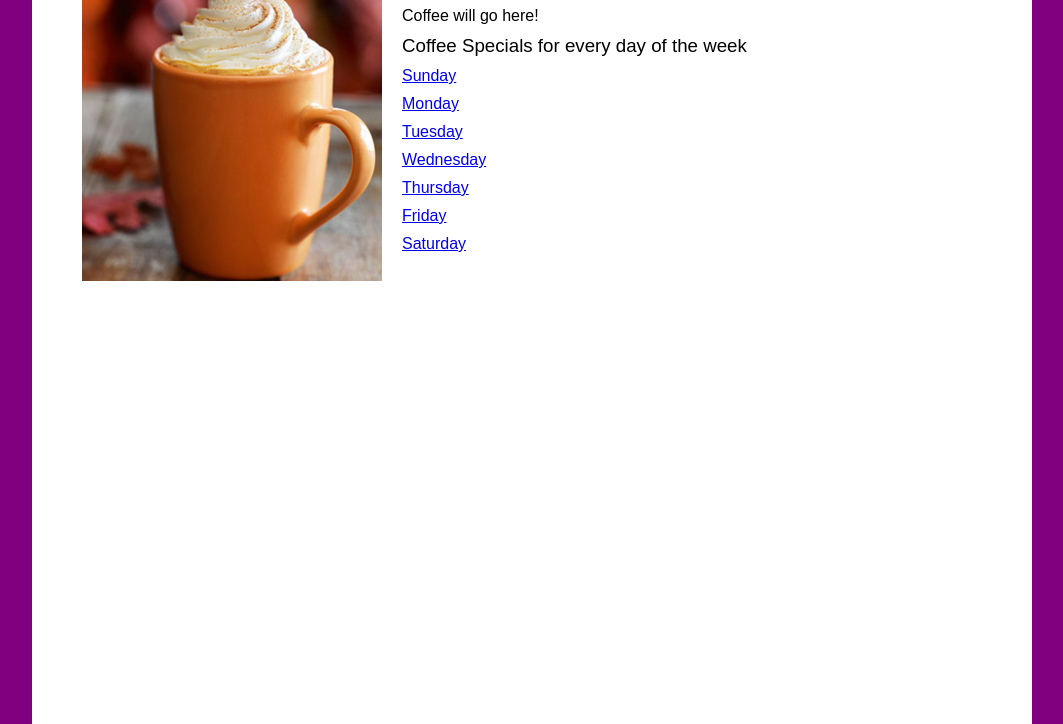
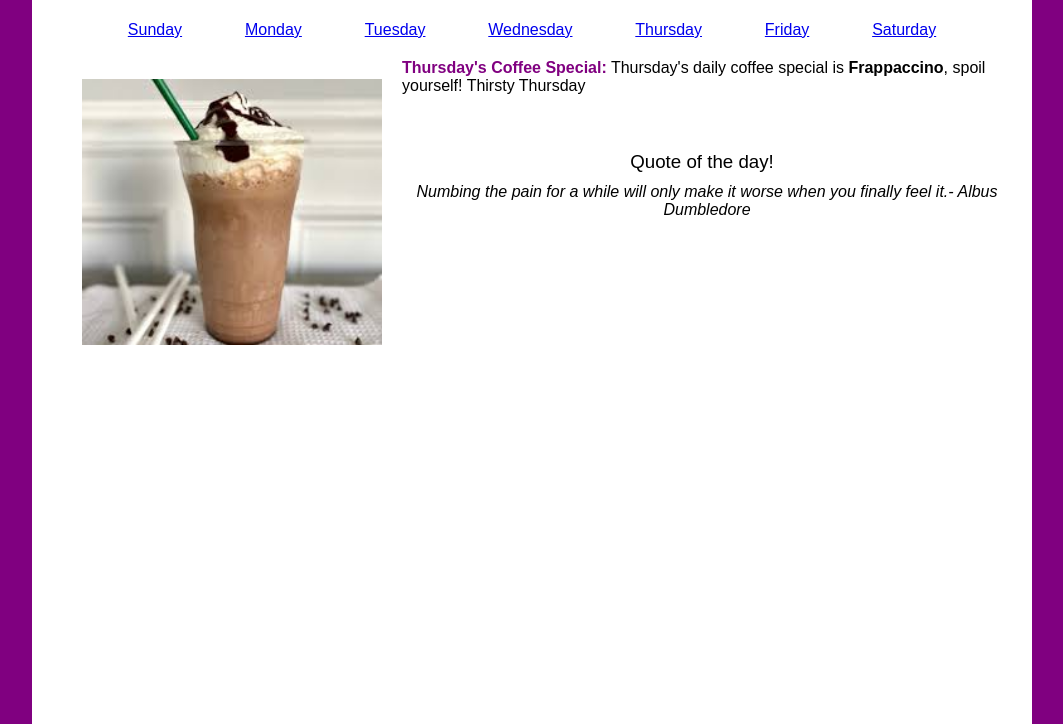
Before and after one commit to jamesssd/DailyGrind, a plain HTML site: page test.html in a window 1280 px wide. Shown: the part 116-840 px from the top of the page, without its empty margins (108-1171 px from the left). Drawn offline with Linux system fonts and the light colour scheme; a web font is replaced by a local one.

Commit message:
Final Project

```diff
--- a/CSS/style.css
+++ b/CSS/style.css
@@ -42,3 +42,13 @@ nav ul li
 nav a:hover{
 	text-decoration: none;
 }
+
+h3{
+	text-align: center;
+
+}
+#quotes{
+	font-style: italic;
+	font-size: medium;
+	text-align: center;
+}
--- a/JS/script.js
+++ b/JS/script.js
@@ -1,13 +1,12 @@
 /*
-Day of week - day
+What we need to change:
+Day of Week - day
 Coffee Name - name
 Coffee Pic - pic
 Alt tag - alt
 Coffee Description - desc
 Color for coffee - color
 */
-
-
 
 let myDate = new Date();
 let myDay = "";
@@ -16,32 +15,92 @@ let coffee = "";
 const queryString = window.location.search;
 const urlParams = new URLSearchParams(queryString);
 
-
-if(urlParams.has('day')){ //use query string
-    myDay= urlParams.get('day');
-    myDay= parseInt(myDay);
-}else{//use date object
+if(urlParams.has('day')){//Use querry string
+    myDay = urlParams.get('day');
+    myDay = parseInt(myDay);
+}else{//Use date object
     myDay = myDate.getDay();
 }
 
 function coffeeTemplate(coffee){
     let myReturn = "";
 
-
-    myReturn =
-    `
-    <p>
-    <img src="${coffee.pic}" alt="Our ${coffee.alt}" id="coffee" />
-    <strong id= "coffeeHighlight" class="feature">${coffee.day}'s Coffee Special:</strong> ${coffee.day}'s daily coffee special is <strong id= "coffeeHighlight">${coffee.name}</strong>,
-    ${coffee.desc}
-    </p>
+    myReturn = `
+        <p>
+            <img src="${coffee.pic}" alt=" ${coffee.alt}" id="coffee" />
+            <strong id="coffee-highlight" class="feature">${coffee.day}'s Coffee Special:</strong> ${coffee.day}'s daily coffee special is <strong>${coffee.name}</strong>, ${coffee.desc}
+        </p>
     `;
 
     return myReturn;
 
 }
 
+
+let showText = [
+    "Anyone who has ever made anything of importance was disciplined. - Andrew Hendrixson",
+
+    "Do not spend time beating on a wall, hoping to transform it into a door. - Coco Chanel",
+
+    "Creativity is intelligence having fun. - Albert Einstein",
+
+    "Optimism is the one quality more associated with success and happiness than any other. - Brian Tracy",
+
+    "Always keep your eyes open. Keep watching. Because whatever you see can inspire you. - Grace Coddington",
+
+    "What you get by achieving your goals is not as important as what you become by achieving your goals. - Henry David Thoreau",
+
+    "If the plan does not work, change the plan, but never the goal.",
+
+    "I destroy my enemies when I make them my friends. - Abraham Lincoln",
+
+    "Do not live the same year 75 times and call it a life.- Robin Sharma",
+
+    "You cannot save people, you can just love them.- Ana\ï s Nin",
+
+    "It was not raining when Noah built the ark.- Howard Ruff",
+
+    "Take your dreams seriously.",
+
+    "There is no way to happiness. Happiness is the way. - Thich Nhat Hanh",
+
+    "Holding onto anger is like drinking poison and expecting the other person to die.",
+
+    "Champions keep playing until they get it right. - Billie Jean King",
+
+    "You will succeed because most people are lazy. - Shahir Zag",
+
+    "Genius is 1% inspiration, 99% perspiration. - Thomas Edison",
+
+    "A comfort zone is a beautiful place, but nothing ever grows there.",
+
+    "You must be the change you wish to see in the world. - Mahatma Gandhi",
+
+    "Numbing the pain for a while will only make it worse when you finally feel it.- Albus Dumbledore",
+
+    "Do it with passion, or not at all. - Rosa Nouchette Carey"
+];
+
+let randomQuote = Math.floor(Math.random() * (showText.length));
+
+function text(){
+
+    document.getElementById("quotes").innerHTML = showText[randomQuote];
+}
+
 switch(myDay){
+    case 0:
+        today = "Sunday";
+        coffee = {
+            color: "Brown",
+            name: "Drip",
+            pic: "Images/drip.jpg",
+            day: "Sunday",
+            alt: "A pic of drip Coffee",
+            desc: `some days you just need drip!`
+        };
+        break;
+
     case 1:
         today = "Monday";
         coffee = {
@@ -57,7 +116,7 @@ switch(myDay){
     case 2:
         today = "Tuesday";
         coffee = {
-            color: "yellow",
+            color: "red",
             name: "Caramel Latte",
             pic: "Images/caramel-latte.jpg",
             alt: "A pic of caramel-latte",
@@ -71,7 +130,7 @@ switch(myDay){
         coffee = {
             color: "Blue",
             name: "Cold Brew",
-            pic: "Images/cold-bew.jpg",
+            pic: "Images/cold-brew.jpg",
             alt: "A pic of cold brew",
             day: "Wednesday",
             desc: `you need something stronger!`
@@ -83,7 +142,7 @@ switch(myDay){
         coffee = {
             color: "Purple",
             name: "Frappaccino",
-            pic: "Images/frappacino.jpg",
+            pic: "Images/frappaccino.jpg",
             alt: "A pic of a frappacino",
             day: "Thursday",
             desc: `spoil yourself! Thirsty Thursday`
@@ -114,29 +173,14 @@ switch(myDay){
         };
         break;
 
-    case 7:
-        today = "Sunday";
-        coffee = {
-            color: "Brown",
-            name: "Drip",
-            pic: "Images/drip.jpg",
-            day: "Sunday",
-            alt: "A pic of drip Coffee",
-            desc: `some days you just need drip!`
-        };
-        break;
+
 
 }
 
-console.log(coffee);
-
-document.getElementById("coffee-output").innerhtml = coffeeTemplate(coffee);
-
+document.getElementById("coffee-output").innerHTML = coffeeTemplate(coffee);
 
 document.getElementsByTagName("HTML")[0].style.backgroundColor = coffee.color;
 
-alert("Your link is working!");
+document.getElementById("coffee-highlight").style.color = coffee.color;
 
-document.getElementById("feature").style.backgroundColor = coffee.color;
-
-alert("Hi, it's " + today);
+document.getElementById("quotes").innerHTML = showText[randomQuote];
--- a/test.html
+++ b/test.html
@@ -1,6 +1,6 @@
 <html>
 <head>
-<title>Test for Daily Grind</title>
+<title>Daily Grind</title>
 <meta name="robots" content="noindex,nofollow" />
 <!-- below is a google font, go to https://www.google.com/fonts to get yours! -->
 <link href='https://fonts.googleapis.com/css?family=Holtwood+One+SC' rel='stylesheet' type='text/css'>
@@ -11,9 +11,10 @@
 
         .feature {color:#FF7518; /* daily feature color - pumpkin! */}
 
-		.masthead{
+		#masthead{
 			font-family: 'Holtwood One SC', serif; /* required for google font */
 			font-size:3em;
+			text-align: center;
 		}
 
 		#logo{
@@ -43,22 +44,28 @@
 
 </head>
 <body>
-    <h1>Test for Daily Grind</h1>
-    <p>
-        <img src="Images/pumpkin-spice-latte.jpg" alt="Our Pumpkin Spice Latte tastes great on a Fall Day!" id="coffee" />
-         <strong class="feature">Monday's Coffee Special:</strong> Monday's daily coffee special is <strong class="feature">Pumpkin Spice Latte</strong>,
-         Which is our favorite coffee! Yum!
-        </p>
+    <h1 id="masthead">Daily Grind</h1>
 
-  <div id="coffee-output">Coffee will go here!</div>
-		<h3>Coffee Specials for every day of the week</h3>
-		<p><a href="?day=0">Sunday</a></p>
-		<p><a href="?day=1">Monday</a></p>
-		<p><a href="?day=2">Tuesday</a></p>
-		<p><a href="?day=3">Wednesday</a></p>
-		<p><a href="?day=4">Thursday</a></p>
-		<p><a href="?day=5">Friday</a></p>
-		<p><a href="?day=6">Saturday</a></p>
+  <nav>
+	<h3>Coffee Specials for every day of the week</h3>
+	<ul>
+		<li><p><a href="?day=0">Sunday</a></p></li>
+		<li><p><a href="?day=1">Monday</a></p></li>
+		<li><p><a href="?day=2">Tuesday</a></p></li>
+		<li><p><a href="?day=3">Wednesday</a></p></li>
+		<li><p><a href="?day=4">Thursday</a></p></li>
+		<li><p><a href="?day=5">Friday</a></p></li>
+		<li><p><a href="?day=6">Saturday</a></p></li>
+
+	</ul>
+  </nav>
+
+  <div id="coffee-output"></div>
+  <br>
+  <br>
+  <h3>Quote of the day!</h3>
+
+  <div id="quotes"></div>
 
     <script src="JS/script.js"></script>
 </body>
```
Also changed, not shown: index.html (+5 -2 lines).
